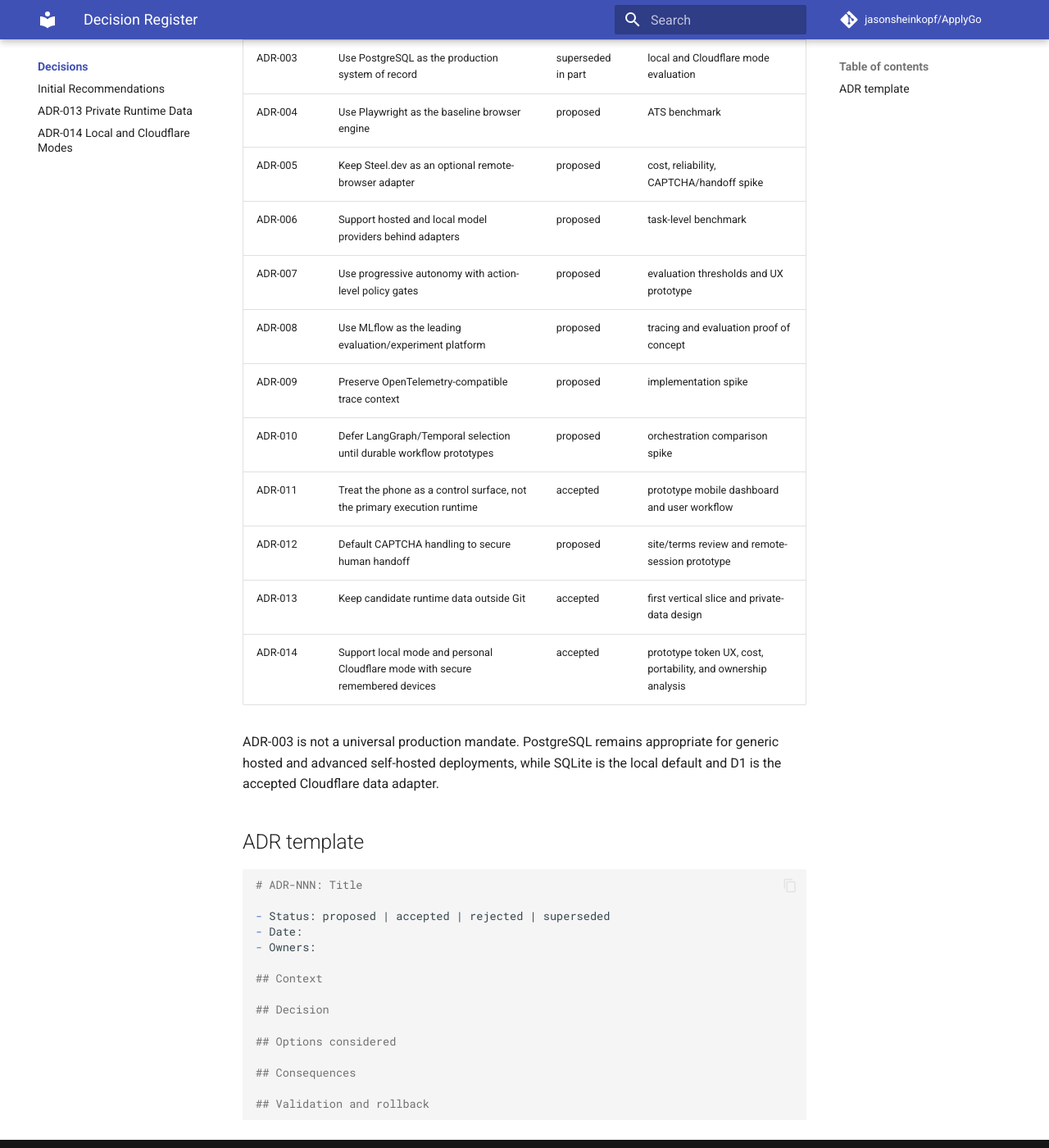
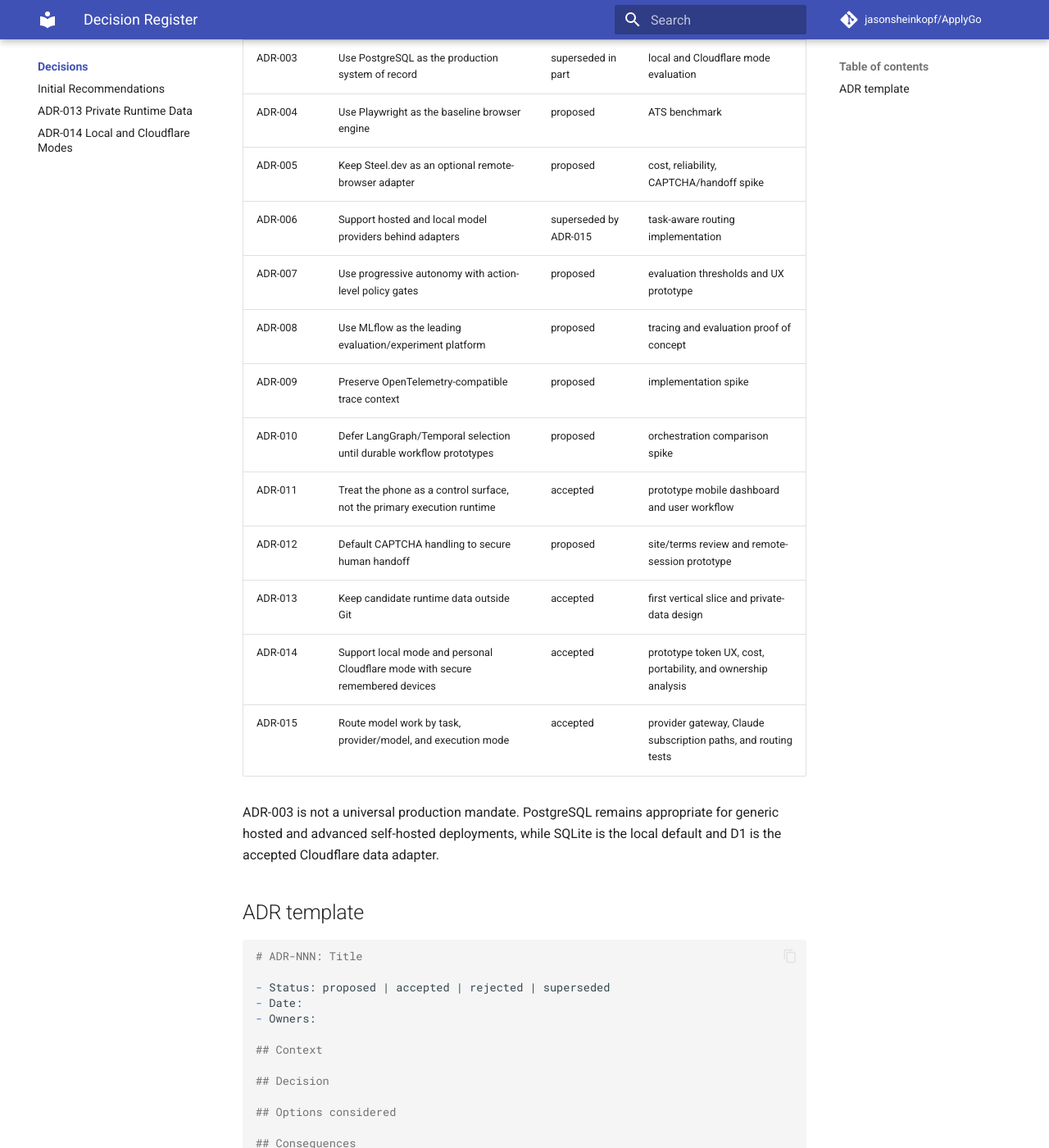
Before and after one commit to jasonsheinkopf/ApplyGo, an MkDocs documentation site: the page built from docs/decisions/index.md, in a window 1280 px wide and 1400 px high, scrolled down 445 px. Shown: the whole window at 82% size. Built offline with MkDocs 1.6.1 and Material for MkDocs 9.7.7, drawn with Linux system fonts in a browser that asks for light colours; comment, search, counter and statistics services are not loaded.

Commit message:
Record model routing decision

```diff
--- a/docs/decisions/index.md
+++ b/docs/decisions/index.md
@@ -9,7 +9,7 @@
 | ADR-003 | Use PostgreSQL as the production system of record | superseded in part | local and Cloudflare mode evaluation |
 | ADR-004 | Use Playwright as the baseline browser engine | proposed | ATS benchmark |
 | ADR-005 | Keep Steel.dev as an optional remote-browser adapter | proposed | cost, reliability, CAPTCHA/handoff spike |
-| ADR-006 | Support hosted and local model providers behind adapters | proposed | task-level benchmark |
+| ADR-006 | Support hosted and local model providers behind adapters | superseded by ADR-015 | task-aware routing implementation |
 | ADR-007 | Use progressive autonomy with action-level policy gates | proposed | evaluation thresholds and UX prototype |
 | ADR-008 | Use MLflow as the leading evaluation/experiment platform | proposed | tracing and evaluation proof of concept |
 | ADR-009 | Preserve OpenTelemetry-compatible trace context | proposed | implementation spike |
@@ -18,6 +18,7 @@
 | ADR-012 | Default CAPTCHA handling to secure human handoff | proposed | site/terms review and remote-session prototype |
 | ADR-013 | Keep candidate runtime data outside Git | accepted | first vertical slice and private-data design |
 | ADR-014 | Support local mode and personal Cloudflare mode with secure remembered devices | accepted | prototype token UX, cost, portability, and ownership analysis |
+| ADR-015 | Route model work by task, provider/model, and execution mode | accepted | provider gateway, Claude subscription paths, and routing tests |
 
 ADR-003 is not a universal production mandate. PostgreSQL remains appropriate for generic hosted and advanced self-hosted deployments, while SQLite is the local default and D1 is the accepted Cloudflare data adapter.
 
```
